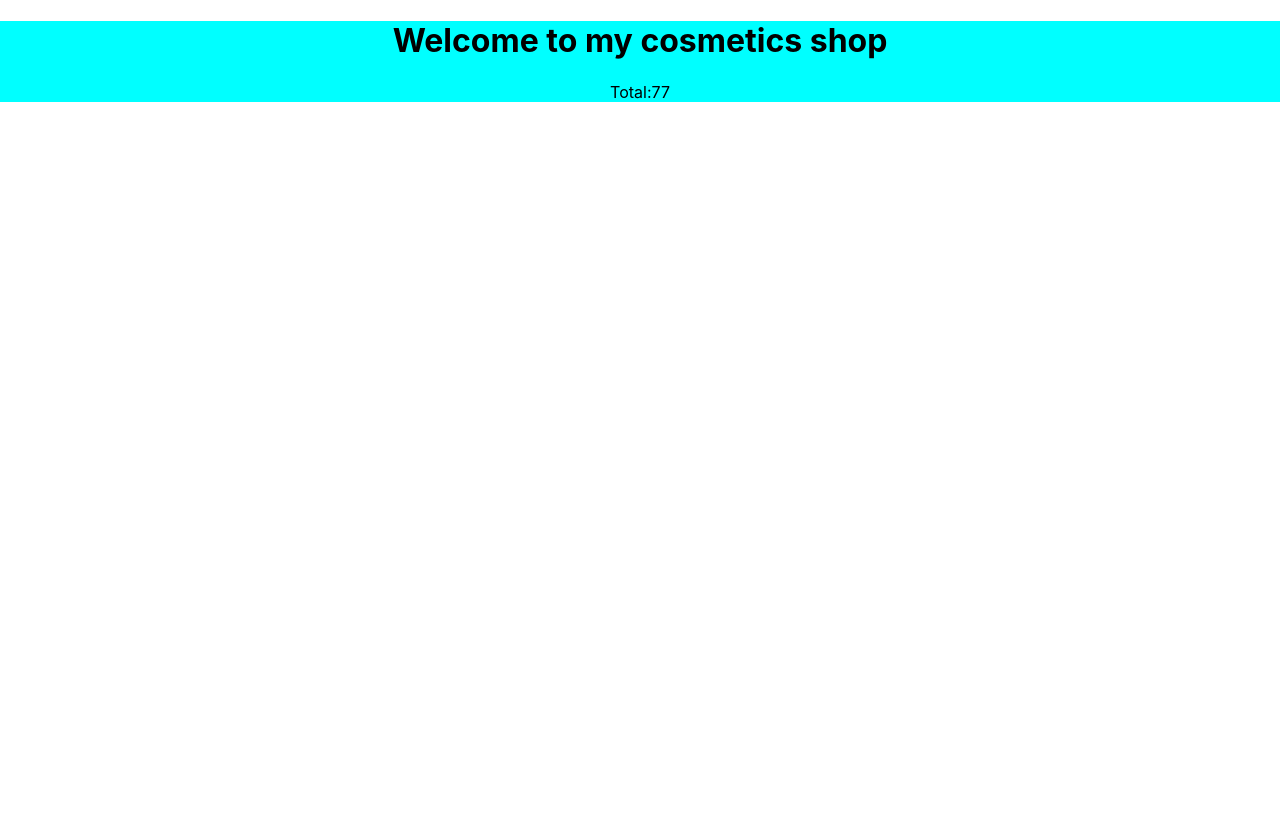
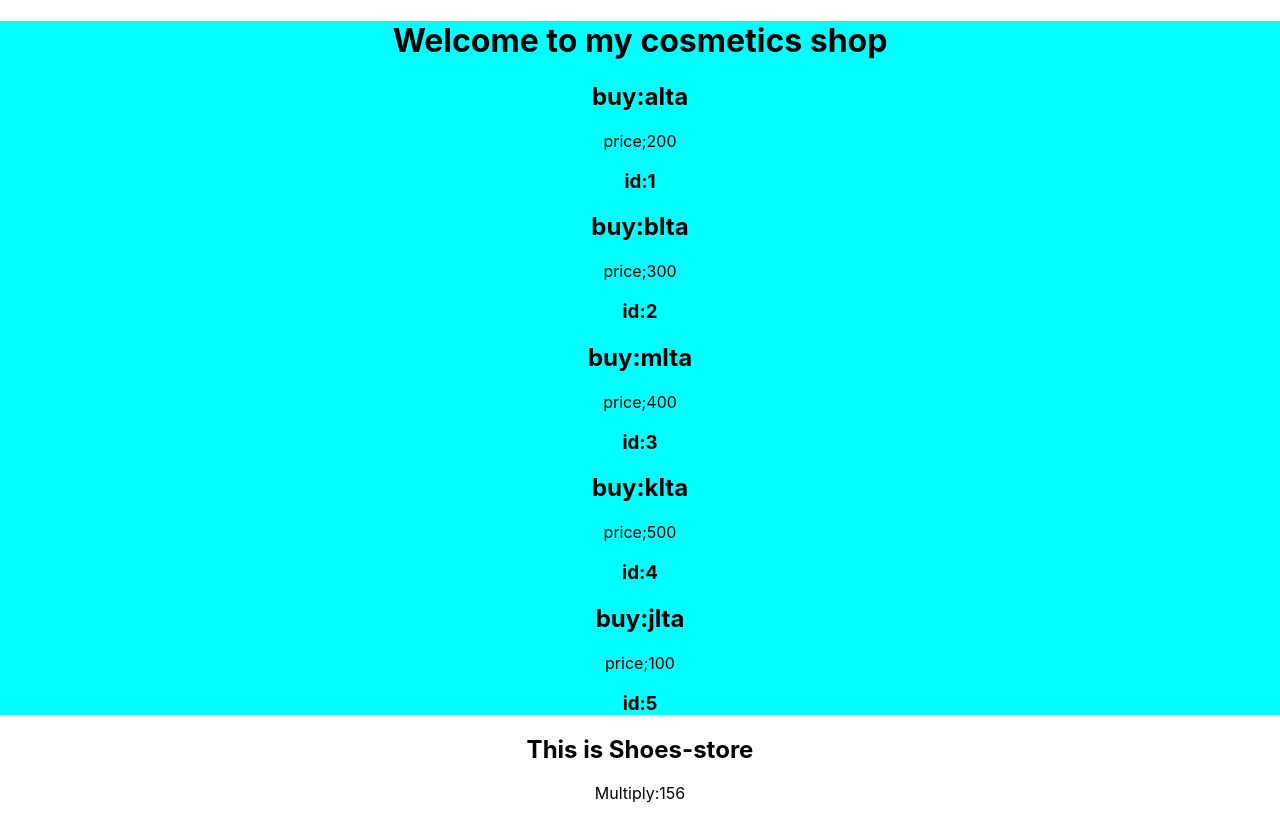
Before and after one commit to Shahinur04/reactjs-module49, a React (Create React App) app: page / in a window 1280 px wide. Built offline with nearby package versions, Linux system fonts and the light colour scheme.

Commit message:
complete props

```diff
--- a/src/App.js
+++ b/src/App.js
@@ -1,10 +1,12 @@
 import './App.css';
 import Cosmetics from './Components/Cosmetics/Cosmetics';
+import Shoes from './Components/Shoes/Shoes';
 
 function App() {
   return (
     <div className="App">
      <Cosmetics></Cosmetics>
+     <Shoes></Shoes>
     </div>
   );
 }
--- /dev/null
+++ b/src/Components/Cosmetic/Cosmetic.js
@@ -0,0 +1,16 @@
+import React from 'react';
+
+
+const Cosmetic = (props) => {
+    const{name,price,id}=props.cosmetic;
+    // console.log(props)
+    return (
+        <div>
+            <h2>buy:{name}</h2>
+            <p>price;{price}</p>
+            <h3>id:{id}</h3>
+        </div>
+    );
+};
+
+export default Cosmetic;
--- a/src/Components/Cosmetics/Cosmetics.js
+++ b/src/Components/Cosmetics/Cosmetics.js
@@ -1,14 +1,22 @@
 import React from 'react';
-import add from '../../Utilites/Calculate';
+import Cosmetic from '../Cosmetic/Cosmetic';
+
 import './Cosmetics.css'
 const Cosmetics = () => {
-    const first=55;
-    const second=22;
-    const total=add(first,second);
+   const cosmetics=[
+    {name:'alta',id:1,price:200},
+    {name:'blta',id:2,price:300},
+    {name:'mlta',id:3,price:400},
+    {name:'klta',id:4,price:500},
+    {name:'jlta',id:5,price:100}
+   ]
     return (
         <div className='container'>
             <h1>Welcome to my cosmetics shop</h1>
-            <p>Total:{total}</p>
+           {
+            cosmetics.map(cosmetic=><Cosmetic key={cosmetic.id}
+            cosmetic={cosmetic}></Cosmetic>)
+           }
         </div>
     );
 };
--- a/src/Components/Shoes/Shoes.js
+++ b/src/Components/Shoes/Shoes.js
@@ -1,9 +1,15 @@
 import React from 'react';
+import { multiply } from '../../Utilites/Calculate';
+
 
 const Shoes = () => {
+    const first=12;
+    const second=13;
+    const total=multiply(first,second);
     return (
         <div>
            <h2>This is Shoes-store</h2>
+           <p>Multiply:{total}</p>
         </div>
     );
 };
--- a/src/Utilites/Calculate.js
+++ b/src/Utilites/Calculate.js
@@ -1,4 +1,8 @@
 const add =(first,second)=>{
 return first + second;
 }
-export default add
+const multiply=(first,second)=>{
+    return first * second;
+}
+
+export  {add,multiply}
```
Also changed, not shown: src/Components/Cosmetic/Cosmetic.css (added).
